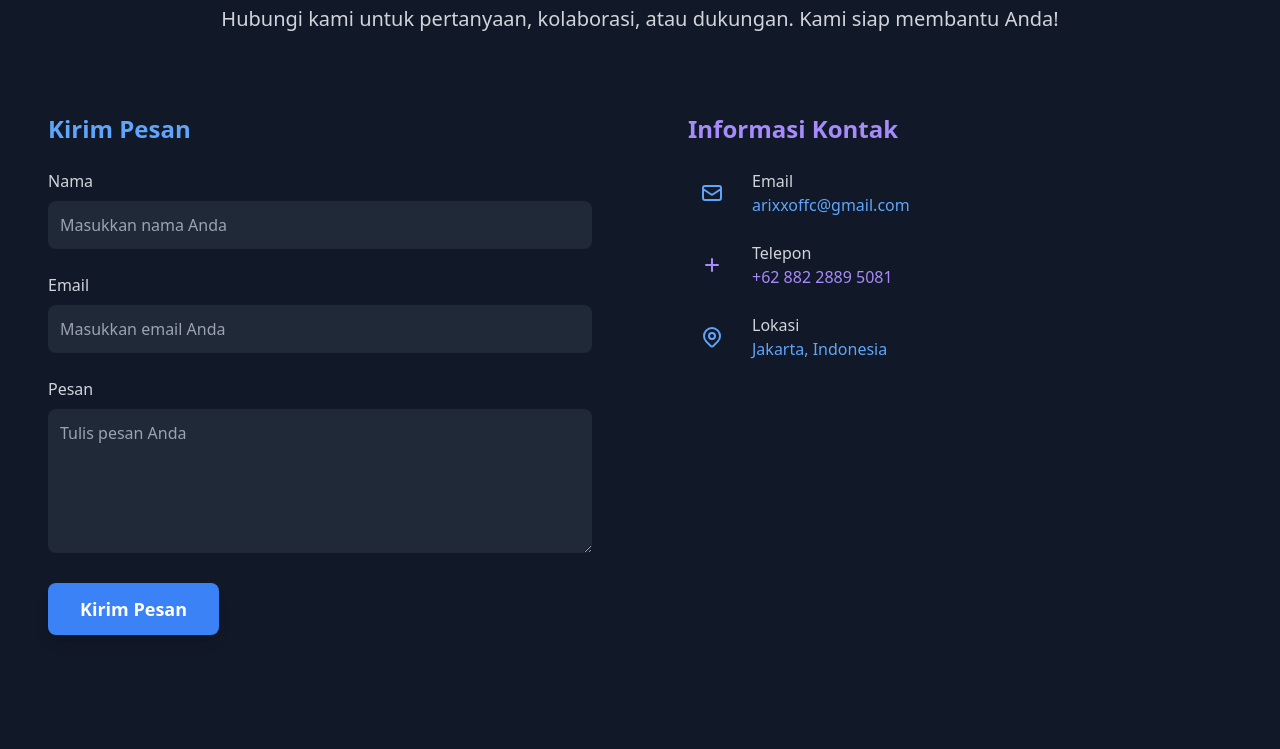
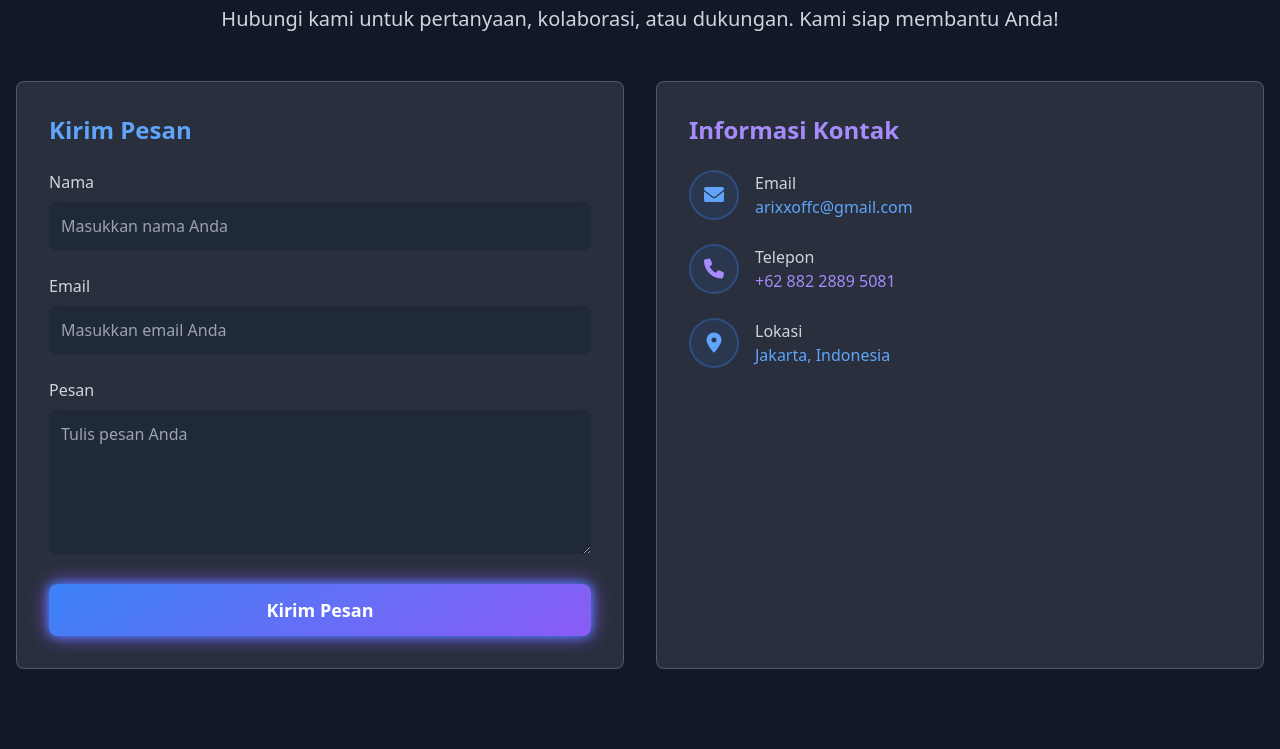
Before and after one commit to YanzWebsiteOn/tiannnrestapi, a website: page public/contact/index.html in a window 1280 px wide. Shown: the part 167-916 px from the top of the page. Drawn offline with nearby package versions, Linux system fonts and the light colour scheme.

Commit message:
Update index.html

```diff
--- a/public/contact/index.html
+++ b/public/contact/index.html
@@ -6,8 +6,60 @@
     <meta name="viewport" content="width=device-width, initial-scale=1.0">
     <title>Contact Owner - Zhizi API</title>
     <link href="https://cdn.jsdelivr.net/npm/tailwindcss@2.2.19/dist/tailwind.min.css" rel="stylesheet">
+    <link href="https://cdnjs.cloudflare.com/ajax/libs/font-awesome/6.0.0-beta3/css/all.min.css" rel="stylesheet">
     <style>
-        /* (CSS Anda tetap sama) */
+        @keyframes float {
+            0%, 100% {
+                transform: translateY(0);
+            }
+            50% {
+                transform: translateY(-10px);
+            }
+        }
+
+        .animate-float {
+            animation: float 3s ease-in-out infinite;
+        }
+
+        .glassmorphism {
+            background: rgba(255, 255, 255, 0.1);
+            backdrop-filter: blur(10px);
+            border: 1px solid rgba(255, 255, 255, 0.2);
+        }
+
+        .hologram-effect {
+            background: linear-gradient(145deg, rgba(59, 130, 246, 0.2), rgba(139, 92, 246, 0.2));
+            box-shadow: 0 0 20px rgba(59, 130, 246, 0.5), 0 0 40px rgba(139, 92, 246, 0.5);
+        }
+
+        .neon-button {
+            background: linear-gradient(145deg, #3b82f6, #8b5cf6);
+            box-shadow: 0 0 10px #3b82f6, 0 0 20px #8b5cf6;
+            transition: all 0.3s ease;
+        }
+
+        .neon-button:hover {
+            box-shadow: 0 0 20px #3b82f6, 0 0 40px #8b5cf6;
+            transform: translateY(-2px);
+        }
+
+        .icon-circle {
+            width: 50px;
+            height: 50px;
+            background: rgba(59, 130, 246, 0.1);
+            border: 2px solid rgba(59, 130, 246, 0.3);
+            display: flex;
+            align-items: center;
+            justify-content: center;
+            border-radius: 50%;
+            transition: all 0.3s ease;
+        }
+
+        .icon-circle:hover {
+            background: rgba(59, 130, 246, 0.2);
+            border-color: rgba(59, 130, 246, 0.5);
+            transform: scale(1.1);
+        }
     </style>
 </head>
 
@@ -19,8 +71,8 @@
                 <span class="text-blue-400">ZHIZI</span><span class="text-purple-400"> API</span>
             </div>
             <div class="hidden md:flex space-x-8">
-                <a href="/" class="hover:text-blue-400 transition duration-300">Home</a>
-                <a href="/#features" class="hover:text-purple-400 transition duration-300">Features</a>
+                <a href="#home" class="hover:text-blue-400 transition duration-300">Home</a>
+                <a href="#features" class="hover:text-purple-400 transition duration-300">Features</a>
                 <a href="#contact" class="hover:text-blue-400 transition duration-300">Contact</a>
             </div>
         </div>
@@ -38,7 +90,7 @@
 
             <div class="grid grid-cols-1 md:grid-cols-2 gap-8">
                 <!-- Contact Form -->
-                <div class="glassmorphism p-4 md:p-8 rounded-lg hover:hologram-effect transition duration-500">
+                <div class="glassmorphism p-6 md:p-8 rounded-lg hover:hologram-effect transition duration-500">
                     <h3 class="text-2xl font-bold text-blue-400 mb-6">Kirim Pesan</h3>
                     <form id="contactForm">
                         <div class="mb-6">
@@ -53,21 +105,19 @@
                             <label for="message" class="block text-gray-300 mb-2">Pesan</label>
                             <textarea id="message" name="message" rows="5" class="w-full bg-gray-800 text-white p-3 rounded-lg focus:outline-none focus:ring-2 focus:ring-blue-400" placeholder="Tulis pesan Anda" required></textarea>
                         </div>
-                        <button type="submit" class="w-full md:w-auto bg-blue-500 hover:bg-blue-600 text-white py-3 px-8 rounded-lg text-lg font-semibold transition duration-300 shadow-lg hover:shadow-xl">
+                        <button type="submit" class="w-full neon-button text-white py-3 px-8 rounded-lg text-lg font-semibold transition duration-300">
                             Kirim Pesan
                         </button>
                     </form>
                 </div>
 
                 <!-- Contact Info -->
-                <div class="glassmorphism p-4 md:p-8 rounded-lg hover:hologram-effect transition duration-500">
+                <div class="glassmorphism p-6 md:p-8 rounded-lg hover:hologram-effect transition duration-500">
                     <h3 class="text-2xl font-bold text-purple-400 mb-6">Informasi Kontak</h3>
                     <div class="flex flex-col space-y-6">
                         <div class="flex items-center space-x-4">
-                            <div class="w-12 h-12 bg-blue-500/20 rounded-full flex items-center justify-center">
-                                <svg class="w-6 h-6 text-blue-400" fill="none" stroke="currentColor" viewBox="0 0 24 24" xmlns="http://www.w3.org/2000/svg">
-                                    <path stroke-linecap="round" stroke-linejoin="round" stroke-width="2" d="M3 8l7.89 5.26a2 2 0 002.22 0L21 8M5 19h14a2 2 0 002-2V7a2 2 0 00-2-2H5a2 2 0 00-2 2v10a2 2 0 002 2z"></path>
-                                </svg>
+                            <div class="icon-circle">
+                                <i class="fas fa-envelope text-blue-400 text-xl"></i>
                             </div>
                             <div>
                                 <p class="text-gray-300">Email</p>
@@ -75,10 +125,8 @@
                             </div>
                         </div>
                         <div class="flex items-center space-x-4">
-                            <div class="w-12 h-12 bg-purple-500/20 rounded-full flex items-center justify-center">
-                                <svg class="w-6 h-6 text-purple-400" fill="none" stroke="currentColor" viewBox="0 0 24 24" xmlns="http://www.w3.org/2000/svg">
-                                    <path stroke-linecap="round" stroke-linejoin="round" stroke-width="2" d="M12 6v6m0 0v6m0-6h6m-6 0H6"></path>
-                                </svg>
+                            <div class="icon-circle">
+                                <i class="fas fa-phone text-purple-400 text-xl"></i>
                             </div>
                             <div>
                                 <p class="text-gray-300">Telepon</p>
@@ -86,11 +134,8 @@
                             </div>
                         </div>
                         <div class="flex items-center space-x-4">
-                            <div class="w-12 h-12 bg-blue-500/20 rounded-full flex items-center justify-center">
-                                <svg class="w-6 h-6 text-blue-400" fill="none" stroke="currentColor" viewBox="0 0 24 24" xmlns="http://www.w3.org/2000/svg">
-                                    <path stroke-linecap="round" stroke-linejoin="round" stroke-width="2" d="M17.657 16.657L13.414 20.9a1.998 1.998 0 01-2.827 0l-4.244-4.243a8 8 0 1111.314 0z"></path>
-                                    <path stroke-linecap="round" stroke-linejoin="round" stroke-width="2" d="M15 11a3 3 0 11-6 0 3 3 0 016 0z"></path>
-                                </svg>
+                            <div class="icon-circle">
+                                <i class="fas fa-map-marker-alt text-blue-400 text-xl"></i>
                             </div>
                             <div>
                                 <p class="text-gray-300">Lokasi</p>
@@ -116,9 +161,9 @@
         </div>
     </footer>
 
-    <!-- Sertakan settings.js -->
+    <!-- JavaScript untuk Mengirim Pesan ke Telegram -->
     <script type="module">
-        import { BOT_TOKEN, CHAT_ID } from '../settings.js';
+        import { BOT_TOKEN, CHAT_ID } from './settings.js';
 
         const contactForm = document.getElementById('contactForm');
 
@@ -129,7 +174,7 @@
             const email = document.getElementById('email').value;
             const message = document.getElementById('message').value;
 
-            const text = `Pesan Baru Dari Website Api:\n\nNama: ${name}\nEmail: ${email}\nPesan: ${message}`;
+            const text = `Pesan Baru dari Website:\n\nNama: ${name}\nEmail: ${email}\nPesan: ${message}`;
             const url = `https://api.telegram.org/bot${BOT_TOKEN}/sendMessage`;
 
             try {
```
